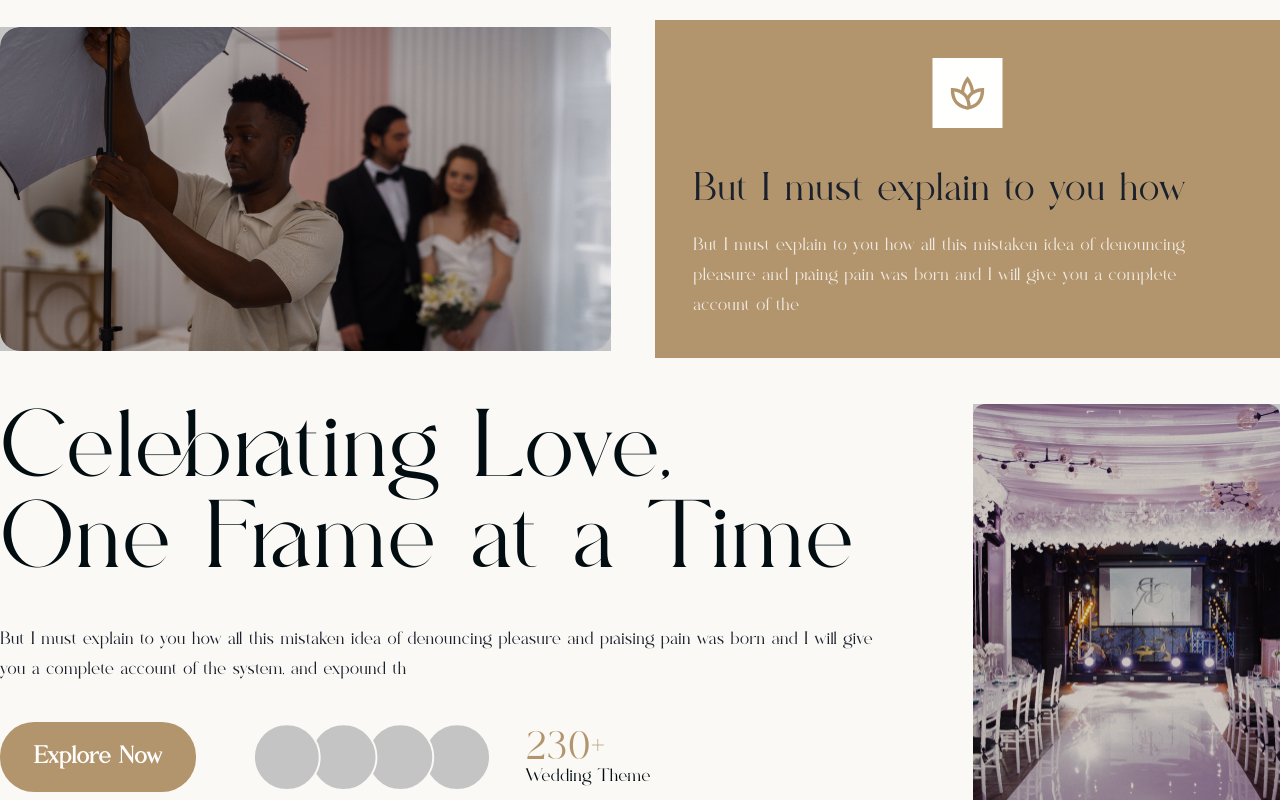
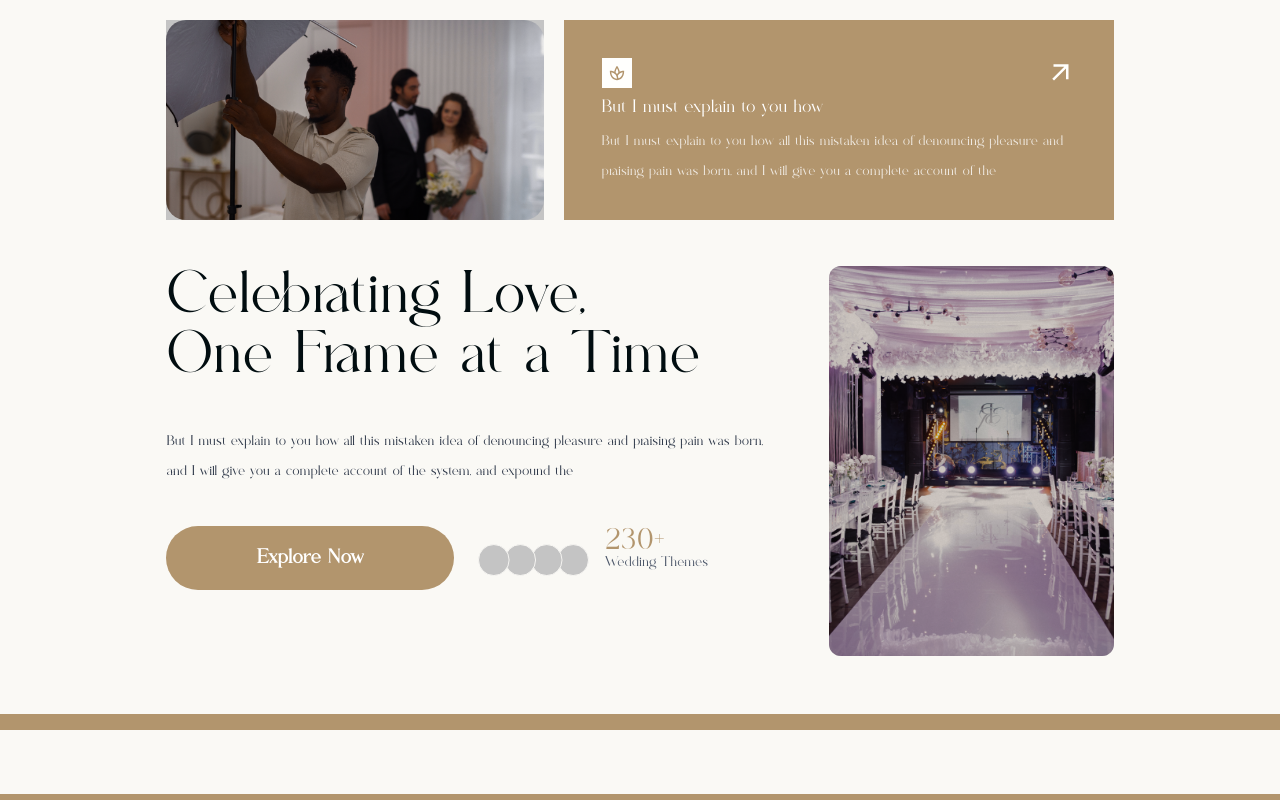
Before and after one commit to FreshInk-Digital/Electonic-wedding-card-system, a React (Create React App) app in the folder frontend/e-event-card/: page / in a window 1280 px wide. Shown: the part 500-1300 px from the top of the page. Built offline with nearby package versions, Linux system fonts and the light colour scheme.

Commit message:
frontend LandingPageMainSection1 improvements

```diff
--- a/frontend/e-event-card/src/pages/Landing/LandingPageMainSection.jsx
+++ b/frontend/e-event-card/src/pages/Landing/LandingPageMainSection.jsx
@@ -24,7 +24,7 @@ export default function LandingPageMainSection() {
               borderWidth="1px"
               borderStyle="solid"
               bg="white.a700_01"
-              w={{ md: "60%", base: "100%" }}
+              w={{ md: "80%", base: "100%" }}
               borderRadius="46px"
               p="32px"
             >
@@ -32,7 +32,7 @@ export default function LandingPageMainSection() {
                 justifyContent="center"
                 flexDirection={{ base: "column", md: "row" }}
                 alignItems="center"
-                gap="100px"
+                gap="200px"
               >
                 {/* Navigation Links */}
                 {["Home", "About", "Feature"].map((item, index) => (
@@ -70,7 +70,7 @@ export default function LandingPageMainSection() {
                 borderColor="gray.500"
                 borderWidth="1px"
                 borderStyle="solid"
-                minW="280px"
+                minW="350px"
                 height="60px"
                 borderRadius="46px"
                 fontSize="xl"
@@ -87,7 +87,7 @@ export default function LandingPageMainSection() {
                 borderColor="gray.500"
                 borderWidth="1px"
                 borderStyle="solid"
-                minW="280px"
+                minW="350px"
                 height="60px"
                 borderRadius="46px"
                 fontSize="xl"
--- a/frontend/e-event-card/src/pages/Landing/LandingPageMainSection1.jsx
+++ b/frontend/e-event-card/src/pages/Landing/LandingPageMainSection1.jsx
@@ -4,135 +4,174 @@ import React from "react";
 export default function LandingPageMainSection1() {
   return (
     <>
-      {/* landing page main section */}
-      <Flex mt="52px" flexDirection="column" alignItems="center">
+      {/* Landing page main section */}
+      <Flex mt="52px" flexDirection="column" alignItems="center" fontFamily="Stigfier">
         <Container
-          gap="46px"
           display="flex"
           flexDirection="column"
+          alignItems="center"
+          justifyContent="center"
+          gap="46px"
           px={{ md: "0px", base: "20px" }}
+          w={{ md: "74%", base: "100%" }}
         >
+          {/* Section with Image and Text */}
           <Flex
-            gap="44px"
+            gap="20px"
             justifyContent="center"
             alignItems="center"
             flexDirection={{ md: "row", base: "column" }}
           >
-            <Flex bg="gray.400">
+            {/* Left Image */}
+            <Flex bg="gray.400" justifyContent="center" alignItems="center">
               <Image
                 src="images/img_medium_shot_photo.png"
                 alt="Medium Shot Image"
-                h={{ md: "324px", base: "auto" }}
+                h={{ md: "200px", base: "auto" }}
                 w="100%"
                 fit="cover"
                 borderRadius="20px"
               />
             </Flex>
+
+            {/* Right Text Section */}
             <Flex
-              gap="42px"
+              gap="10px"
               bg="gray.500"
               flex={1}
               flexDirection="column"
-              p={{ base: "16px", sm: "38px" }}
-              alignSelf={{ md: "auto", base: "stretch" }}
+              p={{ base: "24px", sm: "38px" }}
+              h={{ md: "200px", base: "auto" }}
+              alignItems="flex-start"
             >
+              <Flex
+              gap="10px"
+              alignItems="center"
+              justifyContent="space-between"
+              w="100%"
+            >
+              {/* Left Image */}
               <Image
                 src="images/img_frame_427320872.svg"
                 alt="Frame Image"
-                h="70px"
+                h="30px"
               />
+              {/* Right Image */}
+              <Image
+                src="images/arrow_outward.svg"
+                alt="Arrow Outward"
+                h="30px"
+              />
+            </Flex>
               <Flex
-                mr={{ md: "14px", base: "0px" }}
-                gap="22px"
+                gap="10px"
                 flexDirection="column"
                 alignItems="flex-start"
+                textAlign="flex-start"
               >
-                <Text color="white.a700 cc">But I must explain to you how</Text>
-                <Text
-                  size="textxs"
-                  color="white.a700_cc"
-                  w="100%"
-                  lineHeight="30px"
-                >
+                <Text color="white" fontSize="lg">
+                  But I must explain to you how
+                </Text>
+                <Text color="whiteAlpha.800" lineHeight="30px" fontSize="sm">
                   But I must explain to you how all this mistaken idea of
-                  denouncing pleasure and praing pain was born and I will give
-                  you a complete account of the
+                  denouncing pleasure and praising pain was born, and I will
+                  give you a complete account of the
                 </Text>
               </Flex>
             </Flex>
           </Flex>
+
+          {/* Centered Text and Additional Buttons */}
           <Flex
             alignItems="flex-start"
-            flexDirection={{ md: "row", base: "column " }}
+            justifyContent="flex-start"
+            flexDirection={{ md: "row", base: "column" }}
+            gap="44px"
           >
             <Flex
-              gap="38px"
               flex={1}
               flexDirection="column"
-              alignSelf={{ md: "auto", base: "stretch" }}
+              alignItems="flex-start"
+              textAlign="flex-start"
+              gap="40px"
             >
               <Text
-                size="text5xl"
+                fontSize="6xl"
                 w={{ md: "88%", base: "100%" }}
-                lineHeight="91px"
+                lineHeight="60px"
               >
                 Celebrating Love, One Frame at a Time
               </Text>
               <Text
-                size="textxs"
-                color="black.900 cc"
-                w={{ md: "90%", base: "100%" }}
+                fontSize="sm"
+                color="gray.700"
+                w={{ md: "100%", base: "100%" }}
                 lineHeight="30px"
               >
                 But I must explain to you how all this mistaken idea of
-                denouncing pleasure and praising pain was born and I will give
-                you a complete account of the system, and expound th
+                denouncing pleasure and praising pain was born, and I will give
+                you a complete account of the system, and expound the
               </Text>
-              <Flex flexDirection={{ md: "row", base: "column" }}>
+
+              {/* Buttons and Secondary Image Section */}
+              <Flex
+                gap="24px"
+                justifyContent="flex-start"
+                alignItems="flex-start"
+                flexDirection={{ base: "column", md: "row" }}
+              >
                 <Button
-                  size="2xl"
+                  size="lg"
                   fontFamily="Stigfier"
-                  minw="288px"
+                  minW="288px"
                   borderRadius="34px"
+                  bg="gray.500"
+                  color="white"
+                  _hover={{ bg: "gray.600" }}
                 >
                   Explore Now
                 </Button>
+
                 <Flex
-                  gap="34px"
-                  flex={1}
-                  alignItems="center"
-                  px={{ md: "56px", base: "16px", sm: "20px" }}
-                  alignSelf={{ md: "auto", base: "stretch" }}
-                  flexDirection={{ base: "column", sm: "row" }}
+                  gap="16px"
+                  alignItems="flex-start"
+                  justifyContent="flex-start"
+                  flexDirection="row"
                 >
                   <Image
                     src="images/img_frame_9.svg"
                     alt="Secondary Image"
                     h="68px"
-                    w={{ base: "100%", sm: "36%" }}
+                    w={{ base: "50px", sm: "36%" }}
                     fit="contain"
                   />
                   <Flex
-                    flex={1}
                     flexDirection="column"
                     alignItems="flex-start"
-                    alignSelf={{ base: "stretch", sm: "auto" }}
+                    textAlign="flex-start"
                   >
-                    <Text color="gray.500">230+</Text>
-                    <Text size="textxs">Wedding Theme</Text>
+                    <Text color="gray.500" fontSize="3xl">
+                      230+
+                    </Text>
+                    <Text fontSize="sm" color="gray.600">
+                      Wedding Themes
+                    </Text>
                   </Flex>
                 </Flex>
               </Flex>
             </Flex>
+
+            {/* Right-Side Large Image */}
             <Box
-              alignSelf="center"
               bg="gray.400"
-              w={{ md: "24%", base: "100%" }}
+              alignSelf="flex-start"
+              w={{ md: "30%", base: "100%" }}
+              borderRadius="12px"
             >
               <Image
                 src="images/img_prepared_wedding_hall.png"
                 alt="Prepared Hall Image"
-                h={{ md: "494px", base: "auto" }}
+                h={{ md: "390px", base: "auto" }}
                 w="100%"
                 fit="cover"
                 borderRadius="12px"
--- a/frontend/e-event-card/src/pages/Landing/index.jsx
+++ b/frontend/e-event-card/src/pages/Landing/index.jsx
@@ -12,7 +12,7 @@ import {
   Text,
   Flex,
   Link,
-  List,
+  UnorderedList,
   ListItem,
   IconButton,
   Image,
@@ -96,7 +96,7 @@ export default function LandingPage() {
                       w="128px"
                       fit="contain"
                     />
-                    <List
+                    <UnorderedList
                       styleType="none"
                       display="flex"
                       justifyContent="space-between"
@@ -128,7 +128,7 @@ export default function LandingPage() {
                           <Text size="texts">Gallery</Text>
                         </Link>
                       </ListItem>
-                    </List>
+                    </UnorderedList>
                   </Flex>
                   <Flex gap="6px">
                     <IconButton
@@ -173,7 +173,7 @@ export default function LandingPage() {
                   <Text size="textlg" color="black.900_cc">
                     Links
                   </Text>
-                  <List
+                  <UnorderedList
                     styleType="none"
                     gap="14px"
                     display="flex"
@@ -209,7 +209,7 @@ export default function LandingPage() {
                         </Text>
                       </Link>
                     </ListItem>
-                  </List>
+                  </UnorderedList>
                 </Flex>
                 <Flex
                   gap={{ base: "31px", sm: "62px" }}
```
Also changed, not shown: frontend/e-event-card/public/images/arrow_outward.svg (added).
